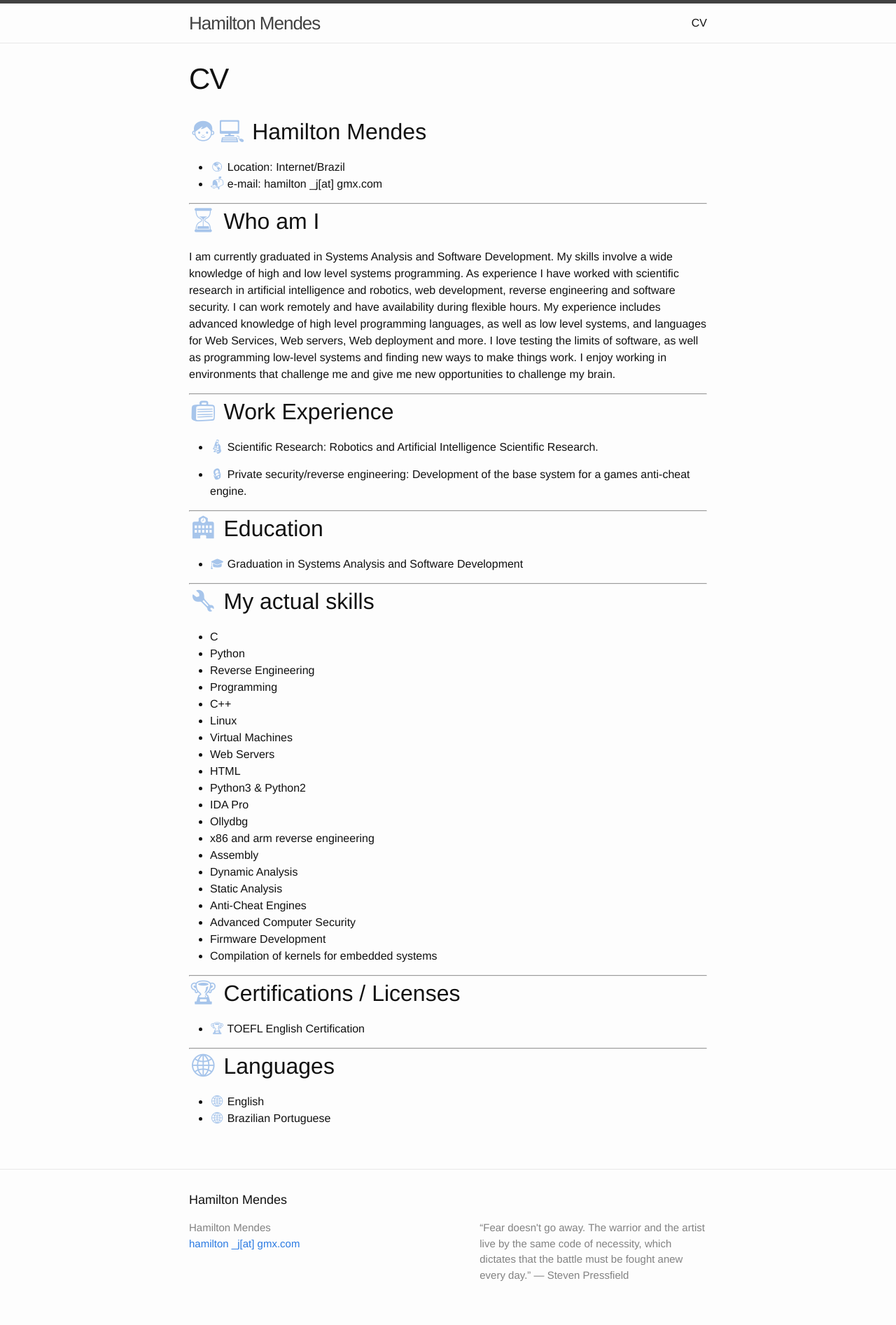
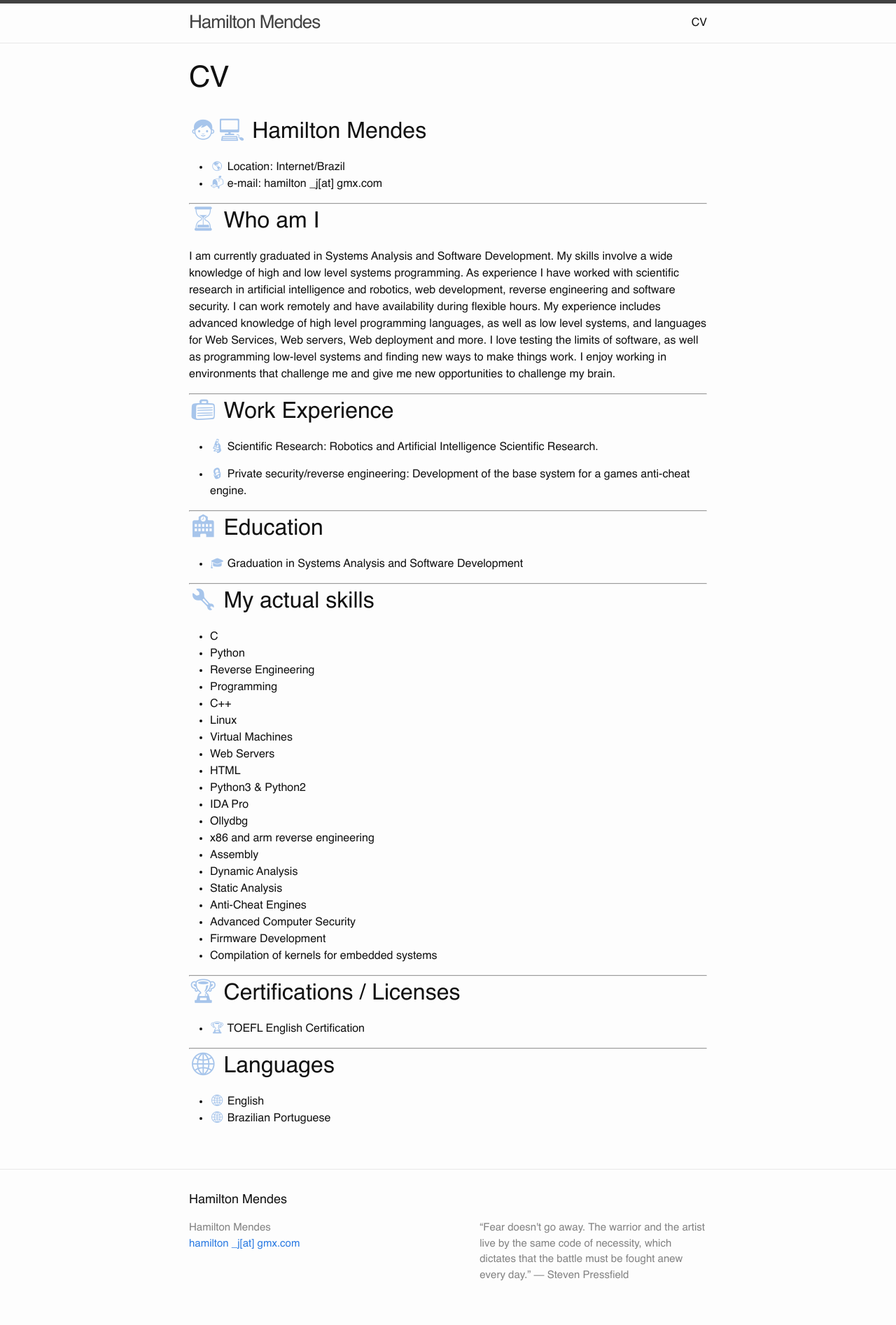
Before and after one commit to hamilton-m/hamilton-m.github.io, a Jekyll site: the page built from about.md, in a window 1280 px wide. Shown: the whole page at 70% size. Built offline with Jekyll 4.4.1, drawn with Linux system fonts in a browser that asks for light colours.

Commit message:
editing...

```diff
--- a/css/main.scss
+++ b/css/main.scss
@@ -13,6 +13,13 @@
 @font-face {
     font-family: NotoEmoji-Regular;
     src: url("../assets/fonts/NotoEmoji-Regular.ttf") format('truetype');
+    font-weight: bold;
+    font-style: normal;
+}
+
+@font-face {
+    font-family: helvetica1;
+    src: url("../assets/fonts/helvetica.ttf") format('truetype');
     font-weight: bold;
     font-style: normal;
 }
@@ -50,7 +57,7 @@
 
 
 // Our variables
-$base-font-family: "Helvetica Neue", Helvetica, Arial, sans-serif, "NotoEmoji-Regular";
+$base-font-family: helvetica1, "Helvetica Neue", Helvetica, Arial, sans-serif, "NotoEmoji-Regular";
 $base-font-size:   16px;
 $base-font-weight: 400;
 $small-font-size:  $base-font-size * 0.875;
```
Also changed, not shown: assets/fonts/helvetica.ttf (added).
